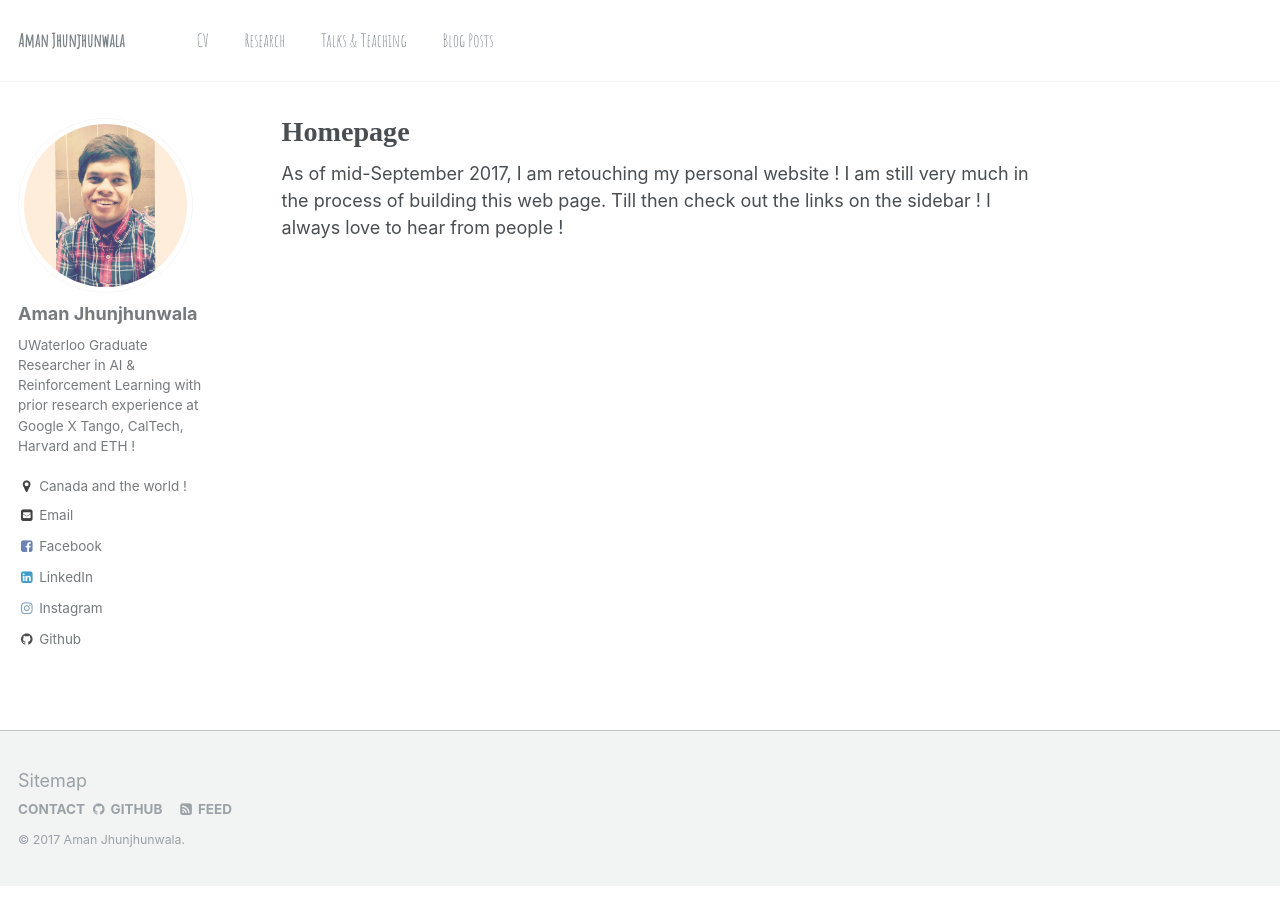
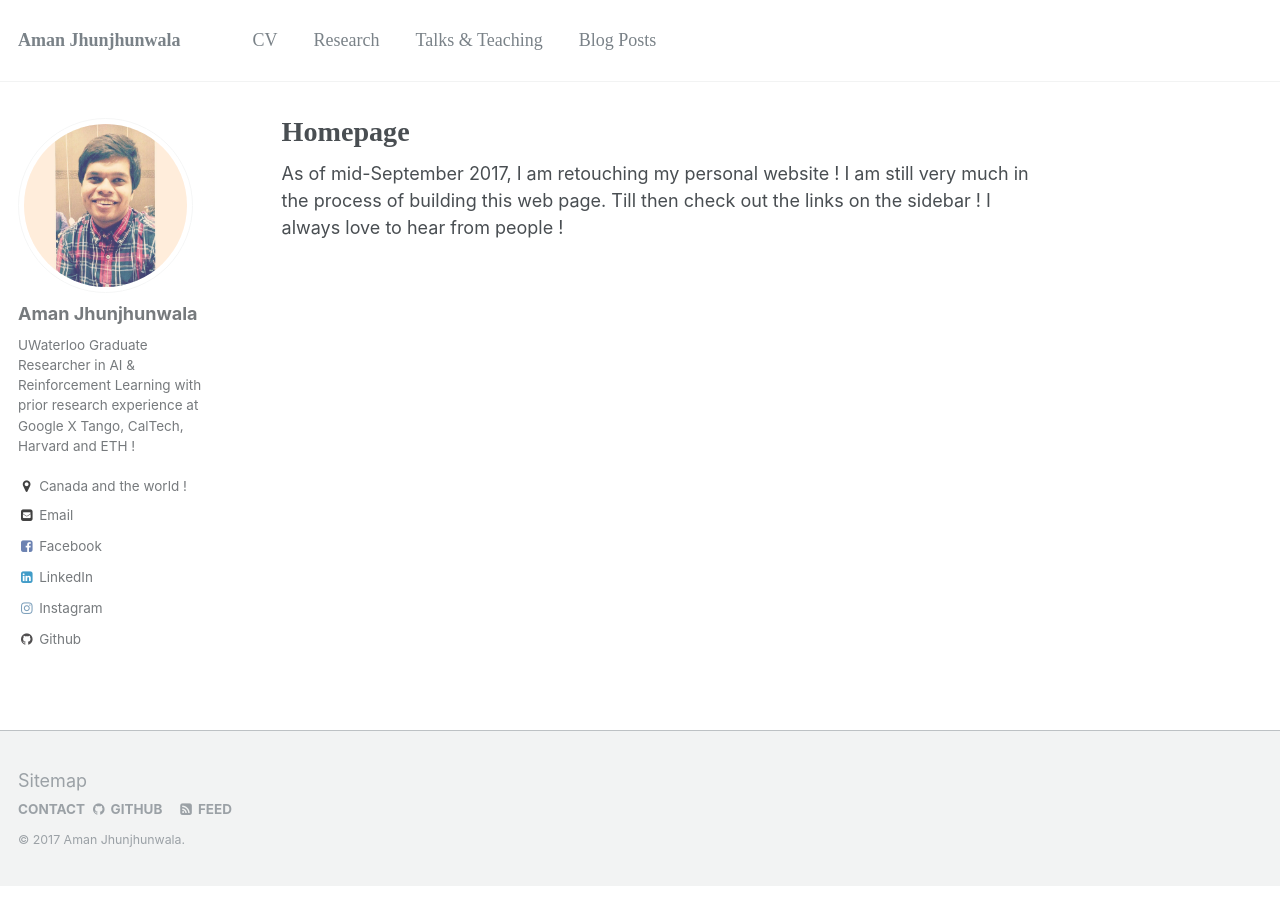
Before and after one commit to amanjhunjhunwala/amanjhunjhunwala.github.io, a Jekyll site: the page built from _pages/about.md, in a window 1280 px wide. Built offline with Jekyll 4.4.1, drawn with Linux system fonts in a browser that asks for light colours; some web fonts are replaced.

Commit message:
Update _masthead.scss

```diff
--- a/_sass/_masthead.scss
+++ b/_sass/_masthead.scss
@@ -15,7 +15,7 @@
     @include container;
     @include clearfix;
     padding: 1em 1em 1em;
-    font-family: 'Amatic SC', cursive;
+    font-family: 'Pompiere', cursive;
 
     @include breakpoint($x-large) {
       max-width: $x-large;
```
